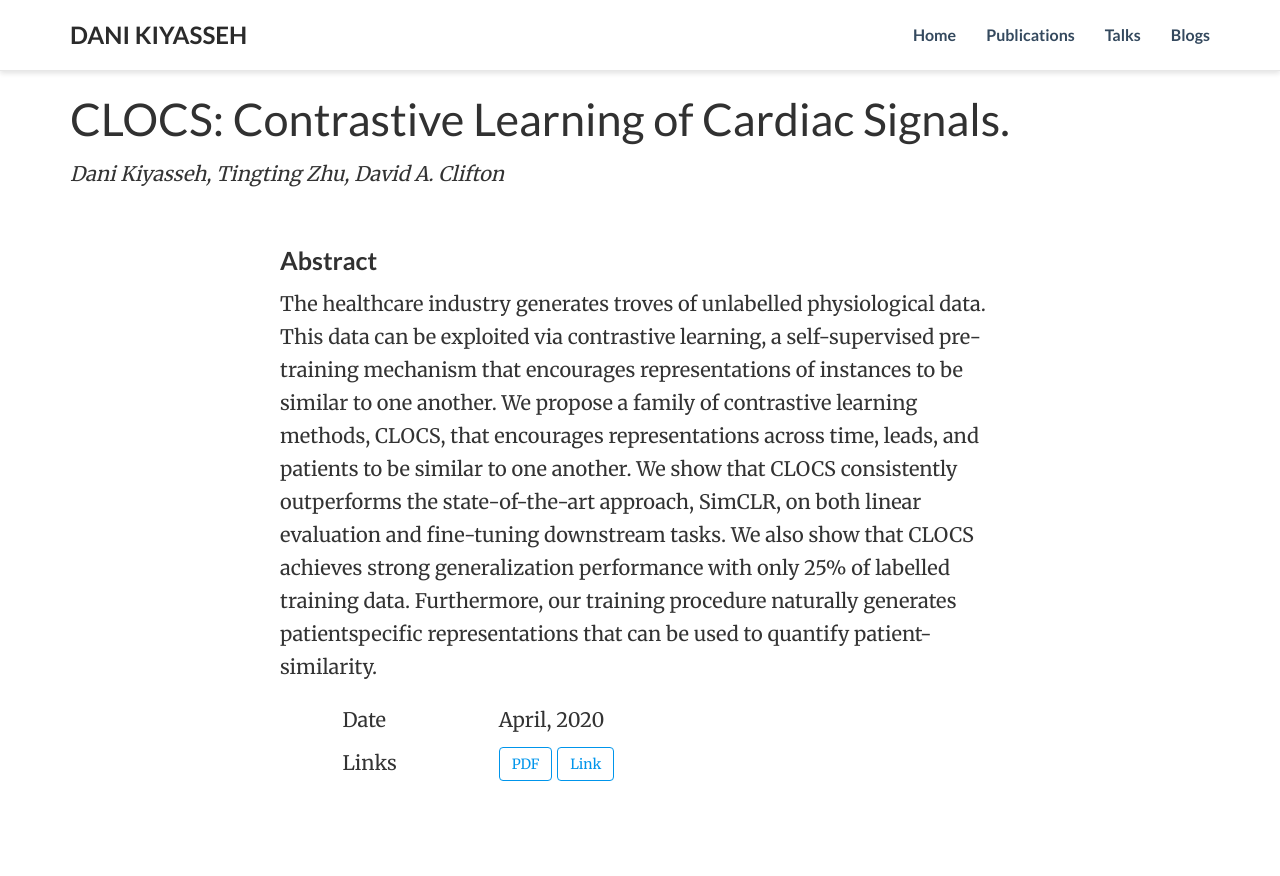
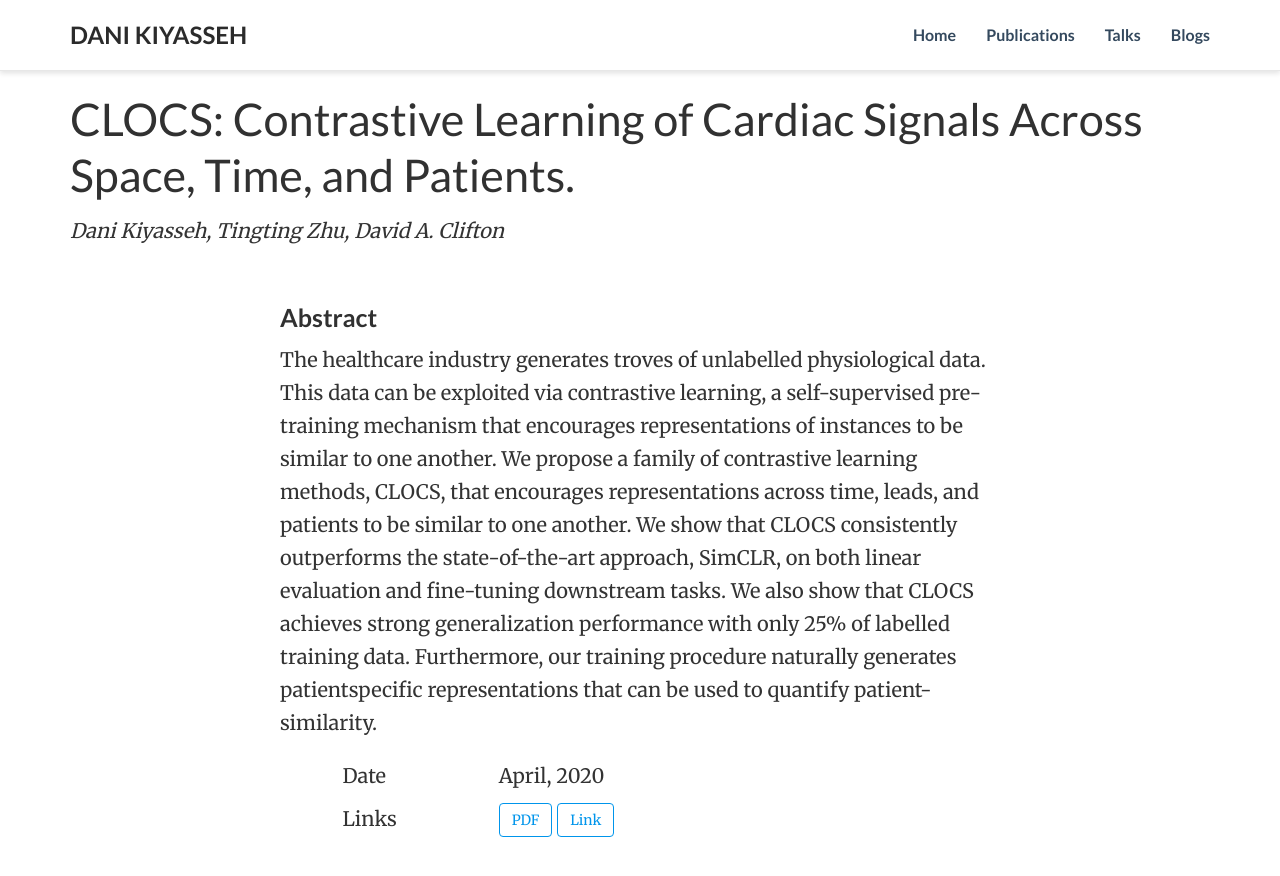
Before and after one commit to danikiyasseh/danikiyasseh.github.io, a Jekyll site: the page publications/CLOCS/index.html, which Jekyll copies as it is, in a window 1280 px wide. Shown: the top 876 px of the page. Built offline with Jekyll 4.4.1, drawn with Linux system fonts in a browser that asks for light colours; nearby versions of some CDN libraries; a style sheet for code colours, icons or effects is not loaded.

Commit message:
Update index.html

```diff
--- a/publications/CLOCS/index.html
+++ b/publications/CLOCS/index.html
@@ -26,7 +26,7 @@
   <link rel="apple-touch-icon" type="image/png" href="/img/apple-touch-icon.png">
 
   <link rel="canonical" href="https://danikiyasseh.github.io/publications/CLOCS/">
-  <title>CLOCS: Contrastive Learning of Cardiac Signals</title>
+  <title>CLOCS: Contrastive Learning of Cardiac Signals Across Space, Time, and Patients.</title>
 
 </head>
 
@@ -87,7 +87,7 @@
 
 <div class="pub" itemscope itemtype="http://schema.org/CreativeWork">
   <div class="container pub-title">
-    <h1 itemprop="name">CLOCS: Contrastive Learning of Cardiac Signals.</h1>
+    <h1 itemprop="name">CLOCS: Contrastive Learning of Cardiac Signals Across Space, Time, and Patients.</h1>
     <span class="pub-authors" itemprop="author">
         Dani Kiyasseh, Tingting Zhu, David A. Clifton
     </span>
```
